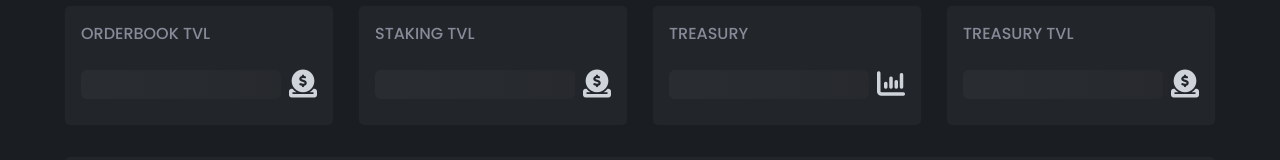
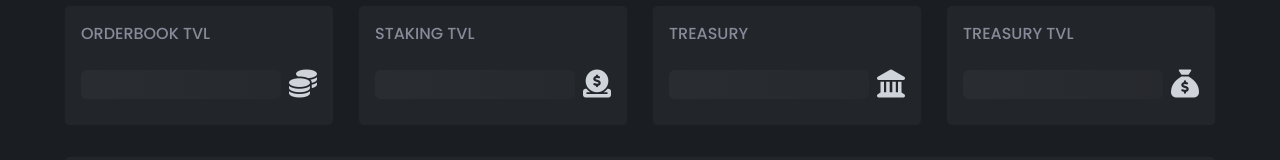
Before and after one commit to methodfive/pdexanalytics-app, a React (Create React App) app: page /assets in a window 1280 px wide. Shown: the part 123-283 px from the top of the page. Built offline with nearby package versions, Linux system fonts and the light colour scheme.

Commit message:
new icons

```diff
--- a/src/components/quickStats/TVL.js
+++ b/src/components/quickStats/TVL.js
@@ -7,7 +7,7 @@ export const TVL = ({loading, stats = null, containerClass = null}) => {
                        prefix="$"
                        value={stats && stats.quickStats && stats.quickStats.o}
                        previous={stats && stats.quickStats && stats.quickStats.po}
-                       icon="fa-solid fa-circle-dollar-to-slot"
+                       icon="fa-solid fa-coins"
                        loading={loading}
                        containerClass={containerClass}
         />
--- a/src/components/quickStats/TotalStakers.js
+++ b/src/components/quickStats/TotalStakers.js
@@ -7,7 +7,7 @@ export const TotalStakers = ({loading, stats = null, containerClass = null}) =>
         <QuickStatCard title="PDEX STAKERS"
                        value={stats && stats.quickStats && stats.quickStats.str}
                        previous={stats && stats.quickStats && stats.quickStats.pstr}
-                       icon="fa-solid fa-users"
+                       icon="fa-solid fa-users-gear"
                        loading={loading}
                        containerClass={containerClass}
                        labelFormatter = {(n) => {
--- a/src/components/quickStats/TreasuryBalance.js
+++ b/src/components/quickStats/TreasuryBalance.js
@@ -7,7 +7,7 @@ export const TreasuryBalance = ({loading, stats = null, containerClass = null})
                        suffix=" PDEX"
                        value={stats && stats.quickStats && stats.quickStats.tb}
                        previous={stats && stats.quickStats && stats.quickStats.ptb}
-                       icon="fa-solid fa-chart-column"
+                       icon="fa-solid fa-landmark"
                        loading={loading}
                        containerClass={containerClass}
         />
--- a/src/components/quickStats/TreasuryTVL.js
+++ b/src/components/quickStats/TreasuryTVL.js
@@ -7,7 +7,7 @@ export const TreasuryTVL = ({loading, stats = null, containerClass = null}) => {
                        prefix="$"
                        value={stats && stats.quickStats && stats.quickStats.tt}
                        previous={stats && stats.quickStats && stats.quickStats.ptt}
-                       icon="fa-solid fa-circle-dollar-to-slot"
+                       icon="fa-solid fa-sack-dollar"
                        loading={loading}
                        containerClass={containerClass}
         />
```
